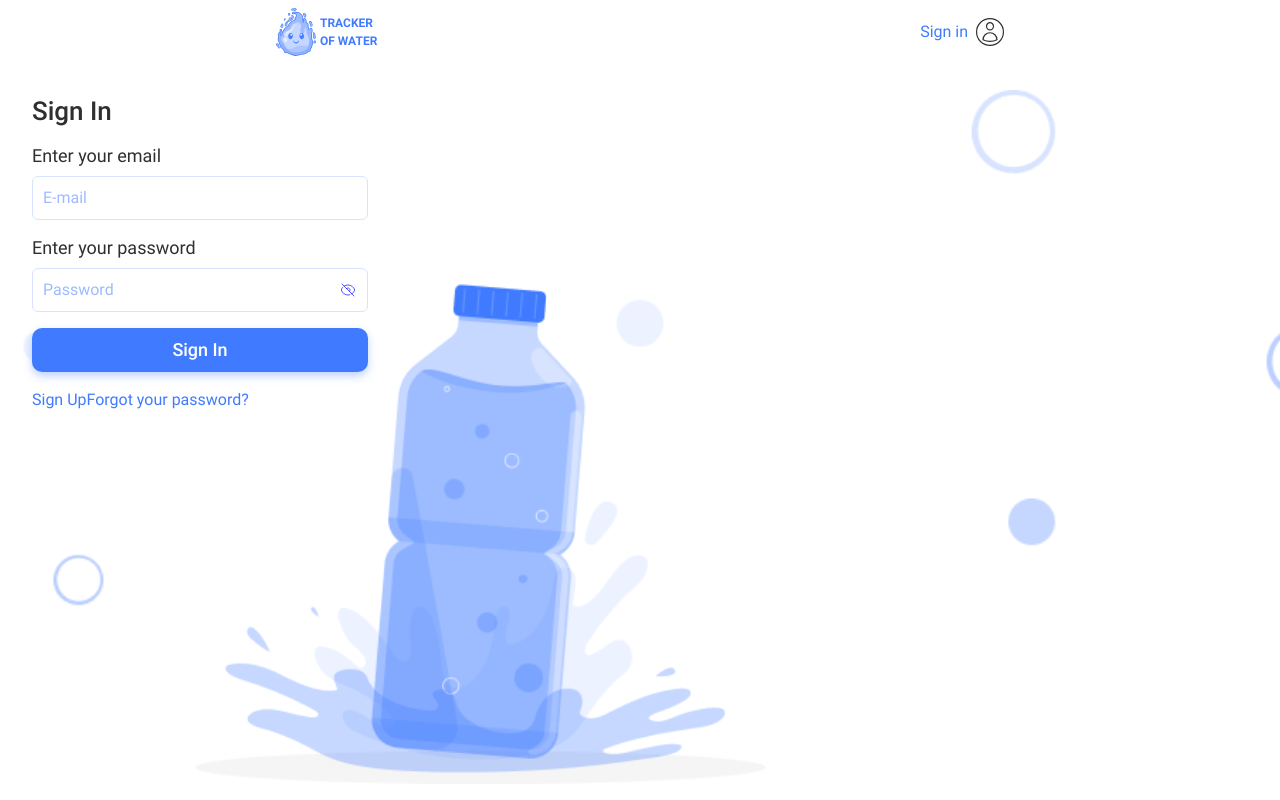
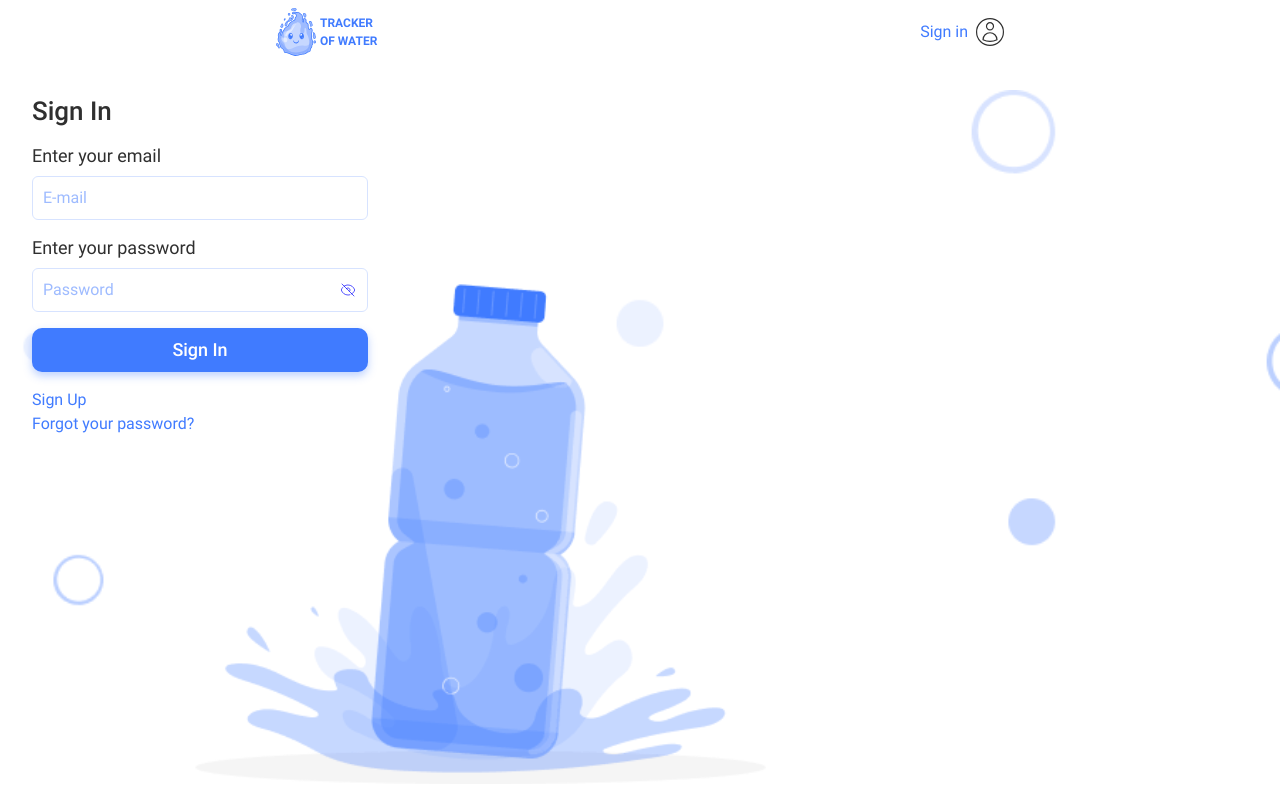
Before and after one commit to OhWellNevermind/water-tracker, a React (Vite) app: page /signin in a window 1280 px wide. Built offline with nearby package versions, Linux system fonts and the light colour scheme; no server answers.

Commit message:
sign pages styles fix + app added route update-password and forgot-password

```diff
--- a/src/App.jsx
+++ b/src/App.jsx
@@ -12,6 +12,8 @@ import { selectIsLoggedIn } from "./redux/user/selectors";
 import WelcomePage from "./pages/WelcomePage/WelcomePage";
 import { ModalSelector } from "./components/modals/ModalSelector";
 import { Toaster } from "react-hot-toast";
+import { UpdatePasswordPage } from "./pages/UpdatePasswordPage/UpdatePasswordPage";
+import { ForgotPasswordForm } from "./pages/ForgotPasswordPage/ForgotPasswordForm";
 
 export const App = () => {
   const dispatch = useDispatch();
@@ -38,6 +40,24 @@ export const App = () => {
             path="signin"
             element={<RestrictedRoute redirectTo="/" component={<SignIn />} />}
           />
+          <Route
+            path="forgot-password"
+            element={
+              <RestrictedRoute
+                redirectTo="/"
+                component={<ForgotPasswordForm />}
+              />
+            }
+          />
+          <Route
+            path="update-password/:varificationCode"
+            element={
+              <RestrictedRoute
+                redirectTo="/"
+                component={<UpdatePasswordPage />}
+              />
+            }
+          />
         </Route>
       </Routes>
       <GlobalStyles />
--- a/src/pages/SignIn/SignIn.styled.jsx
+++ b/src/pages/SignIn/SignIn.styled.jsx
@@ -153,7 +153,9 @@ export const SignInButton = styled.button`
 `;
 
 export const Link = styled(ReactLink)`
-  width: 50px;
+  /* width: 50px;
+   */
+  display: block;
   text-decoration: none;
   color: ${colors.BLUE};
   &:hover {
--- a/src/pages/SignUp/SignUp.styled.jsx
+++ b/src/pages/SignUp/SignUp.styled.jsx
@@ -153,7 +153,7 @@ export const SignUpButton = styled.button`
 `;
 
 export const Link = styled(ReactLink)`
-  width: 50px;
+  display: block;
   text-decoration: none;
   color: ${colors.BLUE};
   &:hover {
```
